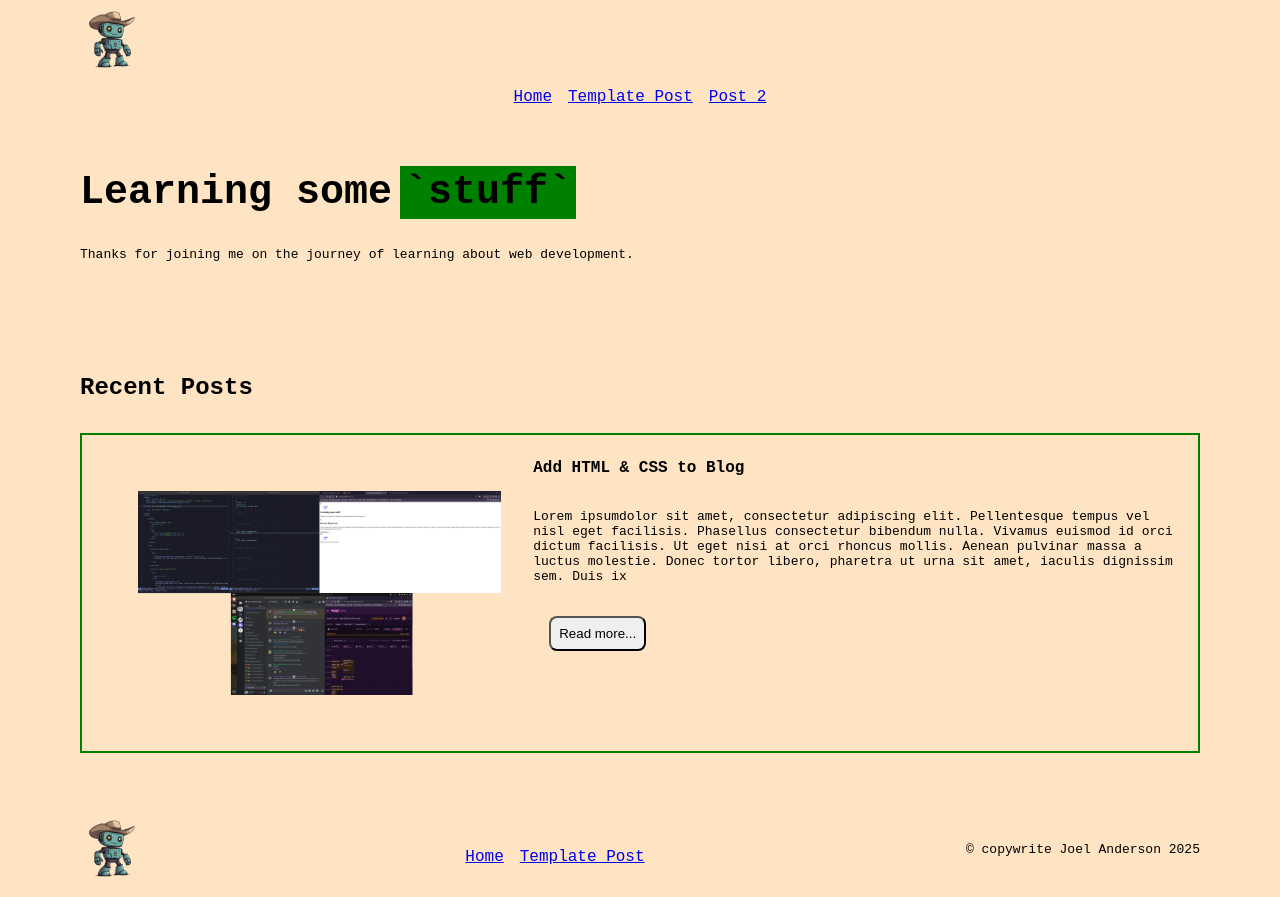
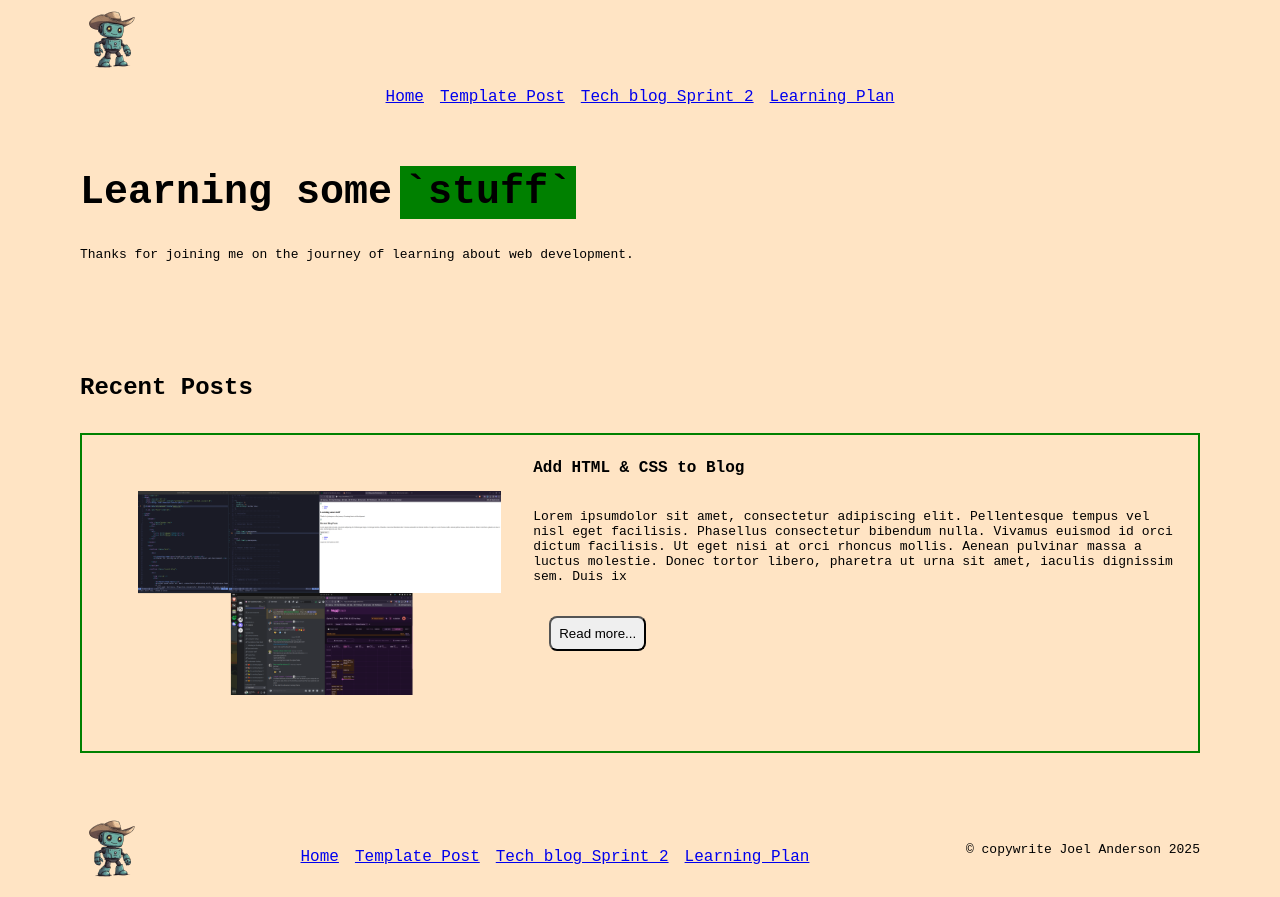
Before and after one commit to HonkyTonkRobot/HonkyTonkRobot.github.io, a plain HTML site: page index.html in a window 1280 px wide. Drawn offline with Linux system fonts and the light colour scheme.

Commit message:
add links to home page for learning-plan.html

```diff
--- a/index.html
+++ b/index.html
@@ -20,7 +20,8 @@
       <nav class="centered">
           <a href="/index.html">Home</a>
           <a href="/pages/blog/te-houtaewa-template.html">Template Post</a>
-          <a href="/pages/blog/human-skills-sprint-2.html">Post 2</a>
+          <a href="/pages/blog/human-skills-sprint-2.html">Tech blog Sprint 2</a>
+          <a href="/pages/blog/learning-plan.html">Learning Plan</a>
       </nav>
 
     </header>
@@ -70,9 +71,12 @@
       <div class="footer-content">
 
         <img id="footer-img" src="/assets/images/honkytonk-robot.png" />
+
       <nav class="centered">
           <a href="/index.html">Home</a>
           <a href="/pages/blog/te-houtaewa-template.html">Template Post</a>
+          <a href="/pages/blog/human-skills-sprint-2.html">Tech blog Sprint 2</a>
+          <a href="/pages/blog/learning-plan.html">Learning Plan</a>
       </nav>
 
     <!-- TODO: figure out how to add a copywrite symbol -->
```
